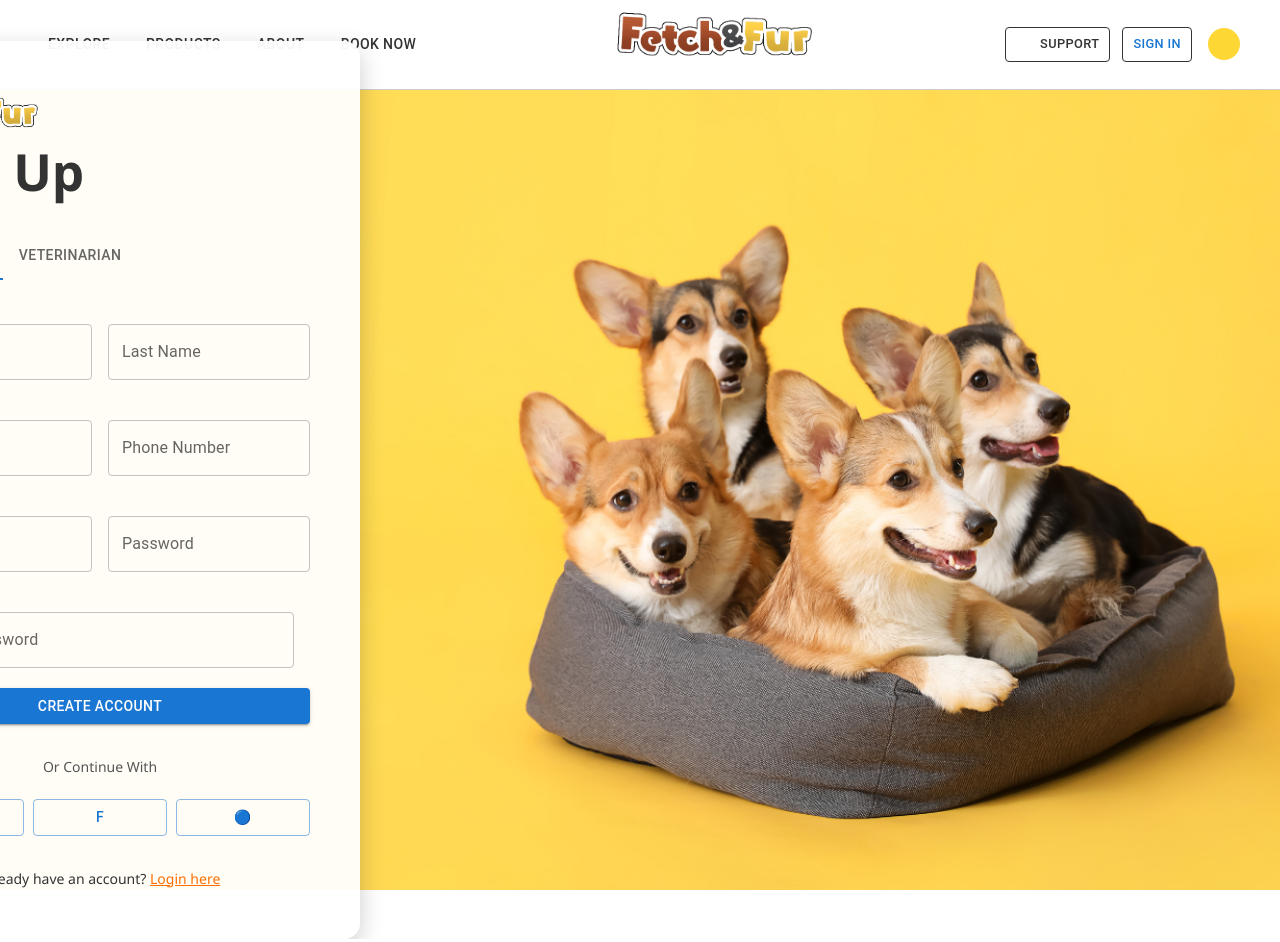
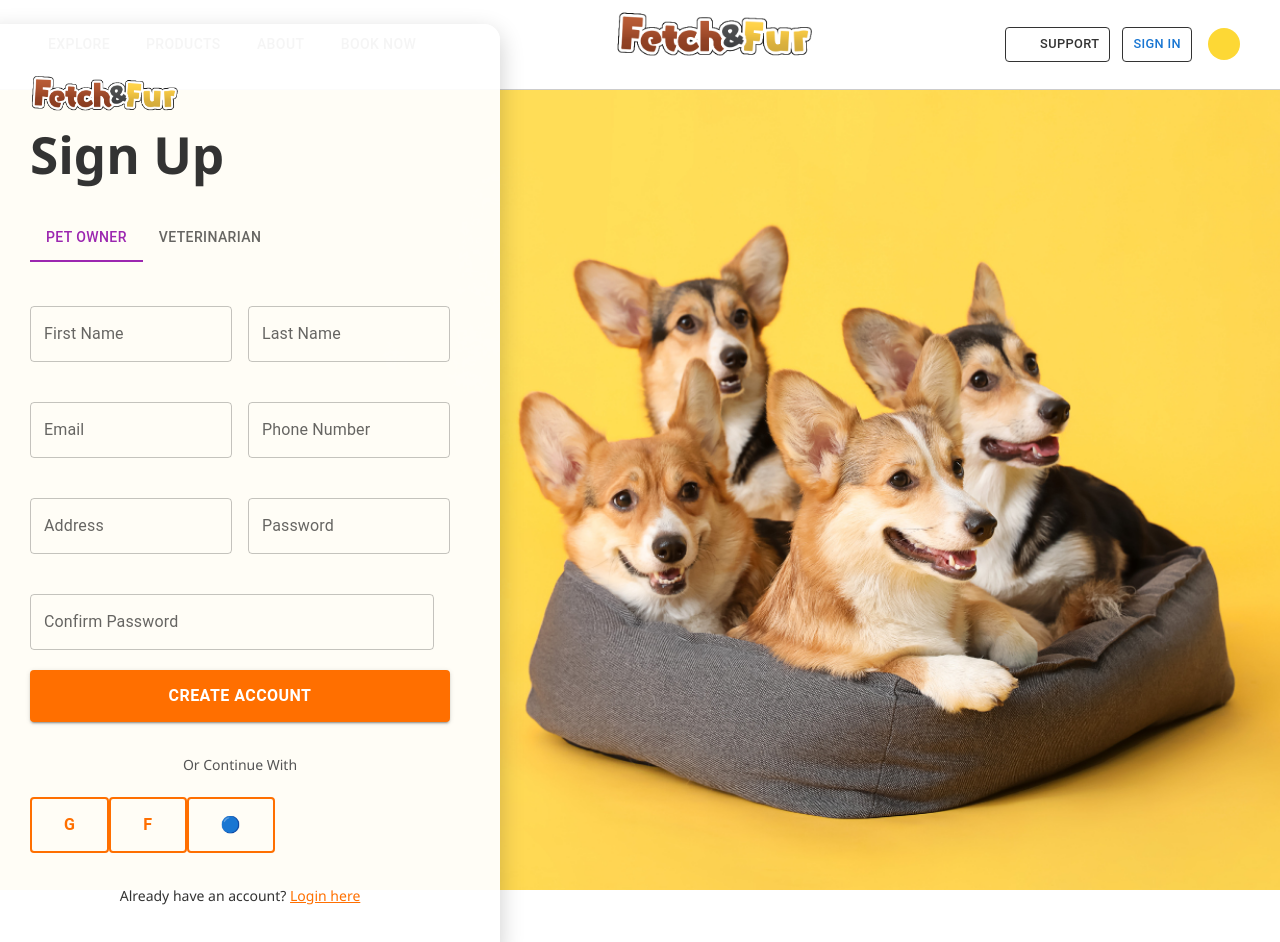
Before and after one commit to angeeeline/petcare-project, a React (Vite) app in the folder frontend/petcare1/: page /signup in a window 1280 px wide. Shown: the top 942 px of the page. Built offline with nearby package versions, Linux system fonts and the light colour scheme; some icons are missing.

Commit message:
"minor tweaks again"

```diff
--- a/frontend/petcare1/src/App.css
+++ b/frontend/petcare1/src/App.css
@@ -14,6 +14,8 @@
   width: 100%;
   display: flex;
   flex-direction: column;
+  background: #fcdb8d;
+background: linear-gradient(90deg,rgba(252, 219, 141, 1) 0%, rgba(237, 147, 83, 1) 100%);
 }
 
 
--- a/frontend/petcare1/src/pages/Login.css
+++ b/frontend/petcare1/src/pages/Login.css
@@ -23,7 +23,7 @@
   flex-direction: column;
   gap: 12px;
   transform: translateX(-40px);
-  margin-left: -1000px;
+  margin-left: -45rem;
 }
 
 h1 {
--- a/frontend/petcare1/src/pages/Login.jsx
+++ b/frontend/petcare1/src/pages/Login.jsx
@@ -90,7 +90,7 @@
 
           <h1>Login</h1>
 
-          <Tabs value={role} onChange={(e, newVal) => setRole(newVal)} sx={{ mb: 2 }}>
+          <Tabs value={role} textColor="secondary" indicatorColor="secondary" onChange={(e, newVal) => setRole(newVal)} sx={{ mb: 2 }}>
             <Tab label="Pet Owner" value="petowner" />
             <Tab label="Veterinarian" value="veterinarian" />
           </Tabs>
--- a/frontend/petcare1/src/pages/SignUp.jsx
+++ b/frontend/petcare1/src/pages/SignUp.jsx
@@ -5,7 +5,30 @@
 import Header from '../components/Header';
 import axios from 'axios';
 import logo from '/src/assets/fetch_and_fur_logo1.png';
+import { styled } from '@mui/material/styles';
 
+const CustomButton = styled(Button)(({ variant }) => ({
+  padding: '0.75rem 2rem',
+  fontSize: '1rem',
+  fontWeight: 'bold',
+  ...(variant === 'contained' && {
+    backgroundColor: '#FF6F00',
+    color: '#fff',
+    '&:hover': {
+      backgroundColor: '#e65c00',
+    },
+  }),
+  ...(variant === 'outlined' && {
+    backgroundColor: 'transparent',
+    border: '2px solid #FF6F00',
+    color: '#FF6F00',
+    '&:hover': {
+      backgroundColor: '#fff3e0',
+      borderColor: '#e65c00',
+      color: '#e65c00',
+    },
+  }),
+}));
 const SignUp = () => {
   const navigate = useNavigate();
 
@@ -84,7 +107,7 @@
         <form className="login-left">
           <img src={logo} width={150} height={40} alt="Logo" />
           <h1>Sign Up</h1>
-          <Tabs value={role} onChange={(e, newVal) => setRole(newVal)} sx={{ mb: 2 }}>
+          <Tabs textColor="secondary" indicatorColor="secondary" value={role} onChange={(e, newVal) => setRole(newVal)} sx={{ mb: 2 }}>
             <Tab label="Pet Owner" value="petowner" />
             <Tab label="Veterinarian" value="veterinarian" />
           </Tabs>
@@ -136,14 +159,14 @@
           {error && <p style={{ color: 'red' }}>{error}</p>}
                     {success && <p style={{ color: 'green' }}>{success}</p>}
 
-          <Button fullWidth variant="contained" onClick={handleSubmit}>
+          <CustomButton fullWidth variant="contained" onClick={handleSubmit}>
             Create Account
-          </Button>
+          </CustomButton>
           <div className="or">Or Continue With</div>
-          <div className="social-buttons">
-            <Button variant="outlined">G</Button>
-            <Button variant="outlined">f</Button>
-            <Button variant="outlined">🔵</Button>
+          <div className="social-CustomButtons">
+            <CustomButton variant="outlined">G</CustomButton>
+            <CustomButton variant="outlined">f</CustomButton>
+            <CustomButton variant="outlined">🔵</CustomButton>
           </div>
 
           <p className="bottom-text">
```
Also changed, not shown: frontend/petcare1/src/pages/AboutUs.jsx (+9 -26 lines).
